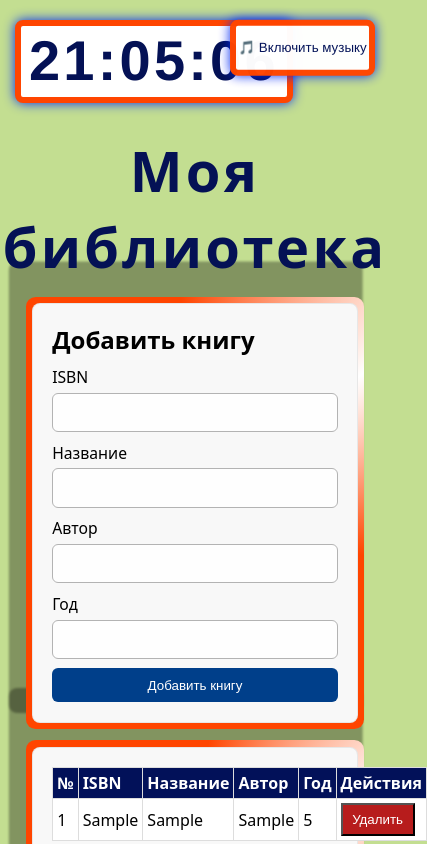
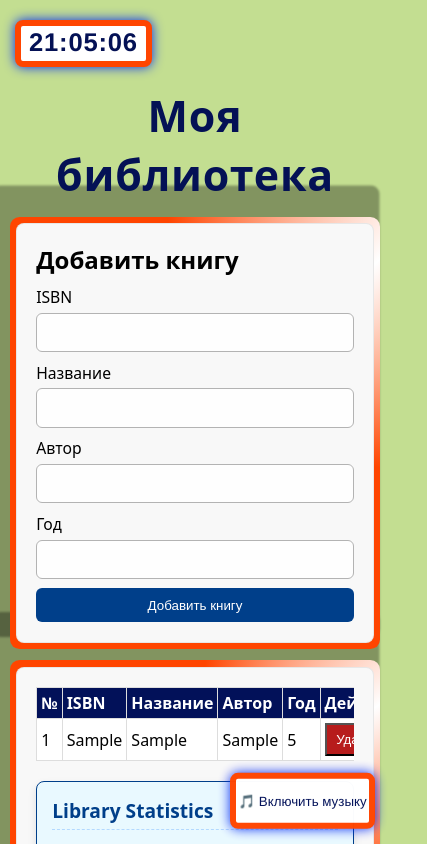
Before and after one commit to DubnovAlexey/Library, a plain HTML site: page index.html in a window 390 px wide. Both pictures are taken after typing "Sample", "Sample", "Sample", "5" into the empty fields and a click on the button "Добавить книгу". Shown: the top 844 px of the page, 427 px wide, since content can reach past the window. Drawn offline with Linux system fonts and the light colour scheme.

Commit message:
refactor: update localStorage key and improve book rendering logic

```diff
--- a/homework.js
+++ b/homework.js
@@ -146,9 +146,13 @@ if(playBtn){
 const bookForm = document.getElementById('bookForm');
 const libraryTableBody = document.querySelector('#libraryTable tbody');
 
+// Ключ с префиксом проекта: на dubnovalexey.github.io все проекты делят одно хранилище.
+// Книги, сохранённые раньше под старым ключом myBooks, подхватываются автоматически.
+const BOOKS_KEY = 'library:books';
+
 let books = [];
 try {
-    const raw = localStorage.getItem('myBooks');
+    const raw = localStorage.getItem(BOOKS_KEY) ?? localStorage.getItem('myBooks');
     books = raw ? JSON.parse(raw) : [];
 } catch(e) {
     books = [];
@@ -157,7 +161,7 @@ try {
 
 function saveBooks(){
     try {
-        localStorage.setItem('myBooks', JSON.stringify(books));
+        localStorage.setItem(BOOKS_KEY, JSON.stringify(books));
     } catch(e) {
         console.warn('Не удалось записать в localStorage:', e);
     }
@@ -166,22 +170,24 @@ function saveBooks(){
 // рендер таблицы: каждая запись — отдельная строка (одна под другой)
 function renderBooks(){
     if(!libraryTableBody) return;
-    libraryTableBody.innerHTML = '';
+    libraryTableBody.replaceChildren();
     books.forEach((book, index) => {
         const tr = document.createElement('tr');
 
-        const html = `
-            <td>${index + 1}</td>
-            <td>${book.isbn}</td>
-            <td>${book.title}</td>
-            <td>${book.author}</td>
-            <td>${book.year}</td>
-            <td><button class="delete-btn">Удалить</button></td>
-        `;
+        // То, что ввёл пользователь, выводим через textContent: HTML из полей не исполняется
+        [index + 1, book.isbn, book.title, book.author, book.year].forEach(value => {
+            const td = document.createElement('td');
+            td.textContent = value;
+            tr.appendChild(td);
+        });
+        const actionTd = document.createElement('td');
+        const deleteBtn = document.createElement('button');
+        deleteBtn.className = 'delete-btn';
+        deleteBtn.textContent = 'Удалить';
+        actionTd.appendChild(deleteBtn);
+        tr.appendChild(actionTd);
 
-        tr.innerHTML = html;
-
-        tr.querySelector('.delete-btn').addEventListener('click', () => {
+        deleteBtn.addEventListener('click', () => {
             books.splice(index, 1);
             saveBooks();
             renderBooks();
--- a/index.html
+++ b/index.html
@@ -4,6 +4,8 @@
     <meta charset="UTF-8">
     <meta name="viewport" content="width=device-width, initial-scale=1.0">
     <title>Моя библиотека</title>
+    <!-- TODO ФАВИКОН: своего значка пока нет. Положите картинку рядом с index.html (например, favicon.png) и уберите знаки комментария со строки ниже -->
+    <!-- <link rel="icon" href="favicon.png"> -->
     <link rel="stylesheet" href="style.css">
 </head>
 <body>
@@ -39,6 +41,7 @@
 
 <div class="bottom-container">
     <div class="table-card card">
+        <div class="table-scroll">
         <table id="libraryTable" aria-describedby="table-desc">
             <caption id="table-desc" style="display:none;">Список книг</caption>
             <thead>
@@ -53,6 +56,7 @@
             </thead>
             <tbody></tbody>
         </table>
+        </div>
         <div id ="stats">
             <h2>Library Statistics</h2>
             <p>Total books: <span id = "totalBooks">0</span></p>
--- a/style.css
+++ b/style.css
@@ -275,3 +275,35 @@ th {
     font-weight: 700;
     color: var(--accent); /* Используем акцентный цвет 'orangered' */
 }
+
+/* На узком экране широкая таблица прокручивается внутри карточки, а не растягивает страницу */
+.table-scroll {
+    overflow-x: auto;
+}
+
+/* На телефоне часы и кнопка музыки не помещаются рядом вверху: кнопка уходит в правый нижний угол */
+@media (max-width: 600px) {
+    /* Снизу место под кнопку музыки, чтобы она не закрывала последние строки таблицы */
+    body {
+        padding: 1rem 1rem 90px;
+    }
+
+    /* Часы рисуются внутри <h1>, поэтому размер задаём самому заголовку */
+    .clock-container h1 {
+        font-size: 1.6rem;
+    }
+
+    h1 {
+        font-size: clamp(2rem, 11vw, 3.5rem);
+        letter-spacing: .05rem;
+    }
+
+    .top-container {
+        margin-top: 70px;
+    }
+
+    #play-btn {
+        top: auto;
+        bottom: 15px;
+    }
+}
```
Also changed, not shown: 3 other files.
